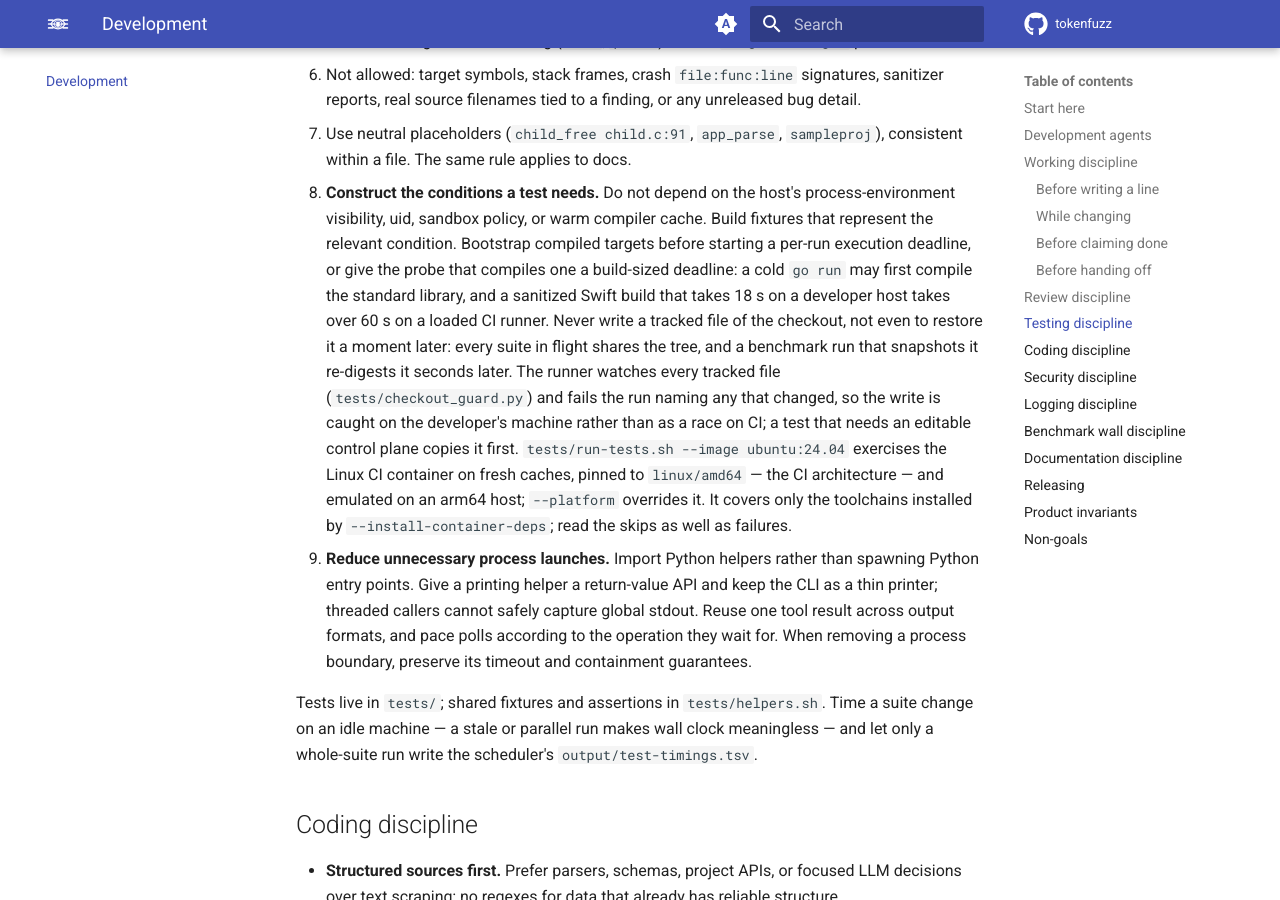
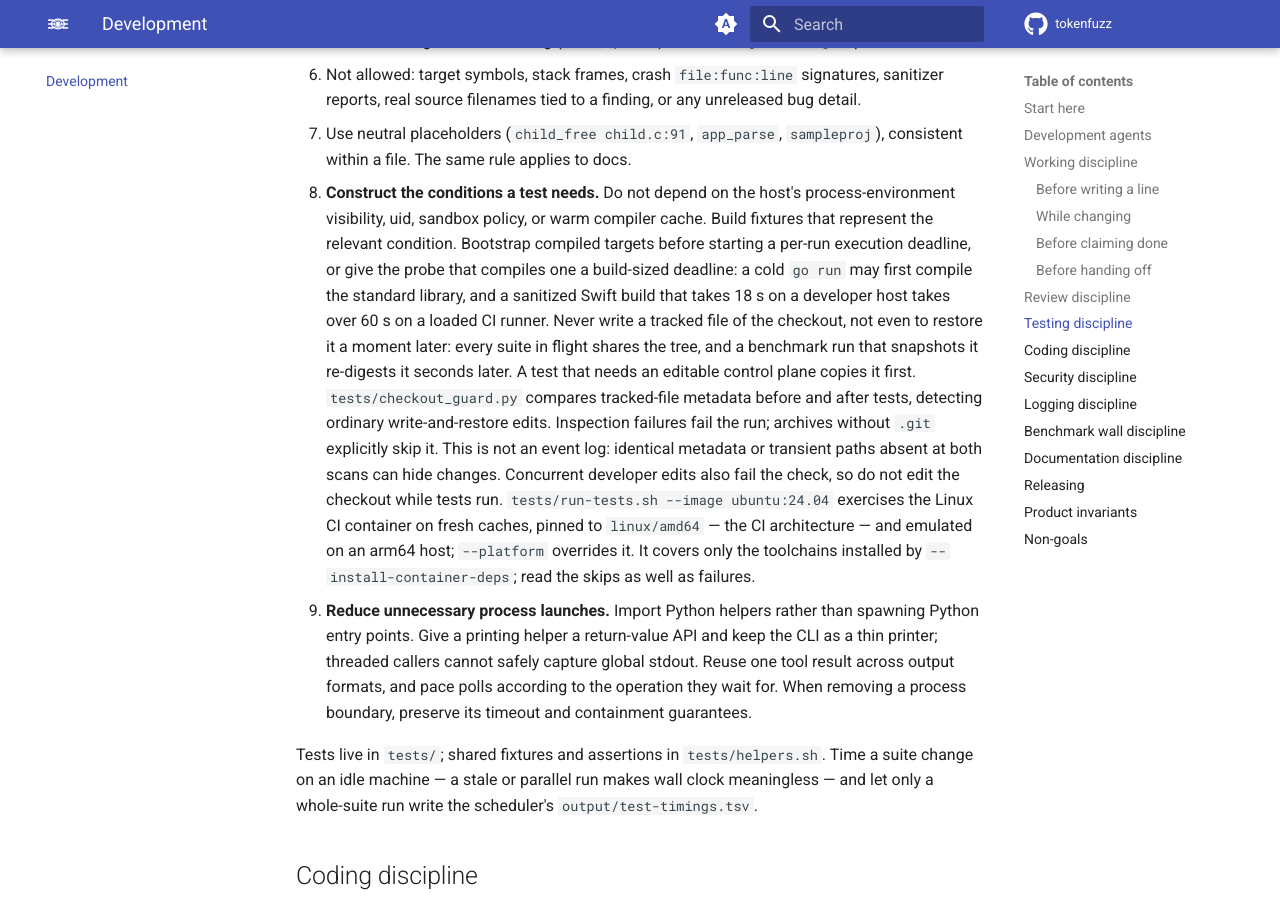
Before and after one commit to tokenfuzz/tokenfuzz, an MkDocs documentation site: the page built from docs/development.md, in a window 1280 px wide and 900 px high, scrolled down 3711 px. Built offline with MkDocs 1.6.1 and Material for MkDocs 9.7.7, drawn with Linux system fonts in a browser that asks for light colours; comment, search, counter and statistics services are not loaded.

Commit message:
tests: make checkout checks synchronous
The background guard raced the suites it watched: it took its baseline
after launch, so a test that wrote a tracked file before the first scan
went unseen, and a guard that failed to start or scan was ignored. The
runner now records tracked-file metadata before any suite starts and
checks it once all have finished, which also removes the polling process
and its cleanup. The comparison adds ctime and inode to mtime, size and
mode, so restoring mtime after a write or replacing the file is still
reported. Exit codes keep a detected change (3) distinct from a failed
inspection (2 or a Python error); the runner names the first
checkout-mutation and the second checkout-guard, and a baseline it cannot
record fails the run instead of an apparently clean checkout. An archive
without .git says the check is skipped.

The check is test isolation, not an event log: concurrent developer
edits fail it too, and identical metadata or a transient path absent at
both scans can hide a change. The failure message says so.

Tests cover a slow git enumeration finishing before the first write, a
guard that fails during the final check under parallel jobs, a guard
that fails outright, a write that restores bytes and mtime, replacement
with a preserved mtime, a dirty baseline, and --platform reaching the
container runtime. The changelog names the shadow gap 0xdeadbeef sits in
on x86_64 (not the low shadow) and reflows the runner paragraph.

Verified: host run of test_checkout_guard, test_runner,
test_benchmark_cells, test_multilang_support and test_benchmark_report
126/0 with the guard clean; amd64 container lane (emulated on arm64) of
test_checkout_guard and test_runner 51/0, recording the baseline on the
root-owned bind mount; git diff --check.

```diff
--- a/CHANGELOG.md
+++ b/CHANGELOG.md
@@ -330,12 +330,12 @@ isolation policy, and target setup keeps a route that already runs.
   pins `linux/amd64`, the CI architecture, and prints the architecture it
   ran on: an arm64 host had resolved the multi-arch image to aarch64 and
   passed a sample CI failed on (`--platform` overrides). The runner now
-  fails any run in which a test wrote a tracked file of the checkout, naming
-  the file: two tests had edited `lib/` in place to stage a mid-run change
-  and raced every benchmark snapshot beside them, a race only a loaded CI
-  runner lost. Probes that compile a target before running it get a
-  build-sized deadline, since a cold sanitized Swift build exceeds 60 s
-  there.
+  compares tracked-file metadata before and after the suites and fails the
+  run naming any file that changed, an ordinary write-and-restore included:
+  two tests had edited `lib/` in place to stage a mid-run change and raced
+  every benchmark snapshot beside them, a race only a loaded CI runner lost.
+  Probes that compile a target before running it get a build-sized deadline,
+  since a cold sanitized Swift build exceeds 60 s there.
   Dependency bumps: pymdown-extensions 11.0.2, actions/deploy-pages 5.0.1.
 
 ## 1.5.3 - 2026-08-30
--- a/docs/development.md
+++ b/docs/development.md
@@ -160,11 +160,13 @@ that reads correctly but was never checked.
    18 s on a developer host takes over 60 s on a loaded CI runner.
    Never write a tracked file of the checkout, not even to restore it a
    moment later: every suite in flight shares the tree, and a benchmark run
-   that snapshots it re-digests it seconds later. The runner watches every
-   tracked file (`tests/checkout_guard.py`) and fails the run naming any
-   that changed, so the write is caught on the developer's machine rather
-   than as a race on CI; a test that needs an editable control plane copies
-   it first.
+   that snapshots it re-digests it seconds later. A test that needs an editable
+   control plane copies it first. `tests/checkout_guard.py` compares tracked-file
+   metadata before and after tests, detecting ordinary write-and-restore edits.
+   Inspection failures fail the run; archives without `.git` explicitly skip it.
+   This is not an event log: identical metadata or transient paths absent at both
+   scans can hide changes. Concurrent developer edits also fail the check, so
+   do not edit the checkout while tests run.
    `tests/run-tests.sh --image ubuntu:24.04` exercises the Linux CI container
    on fresh caches, pinned to `linux/amd64` — the CI architecture — and
    emulated on an arm64 host; `--platform` overrides it. It covers only the
```
Also changed, not shown: other parts of CHANGELOG.md (+1 -1 lines), 4 other files.
